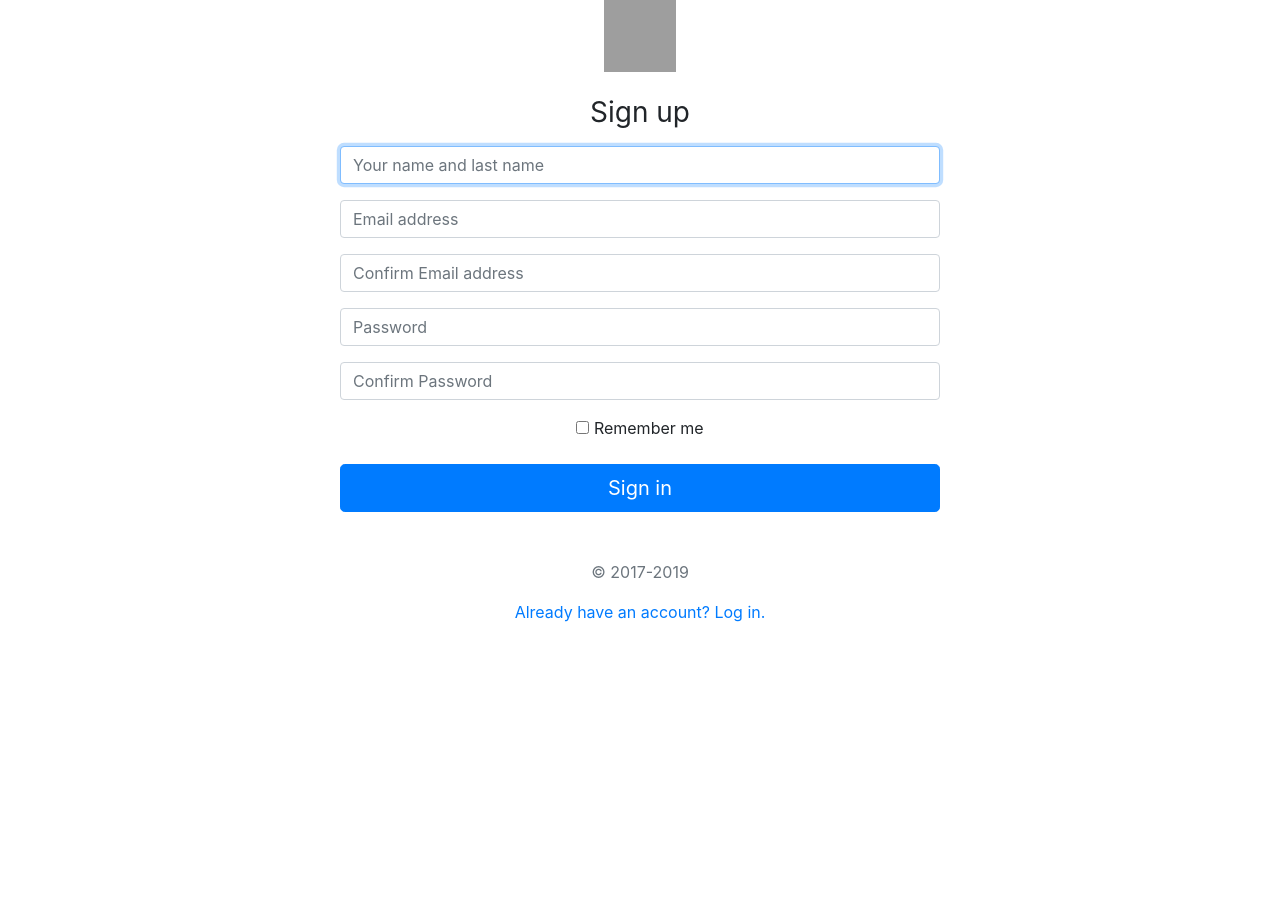
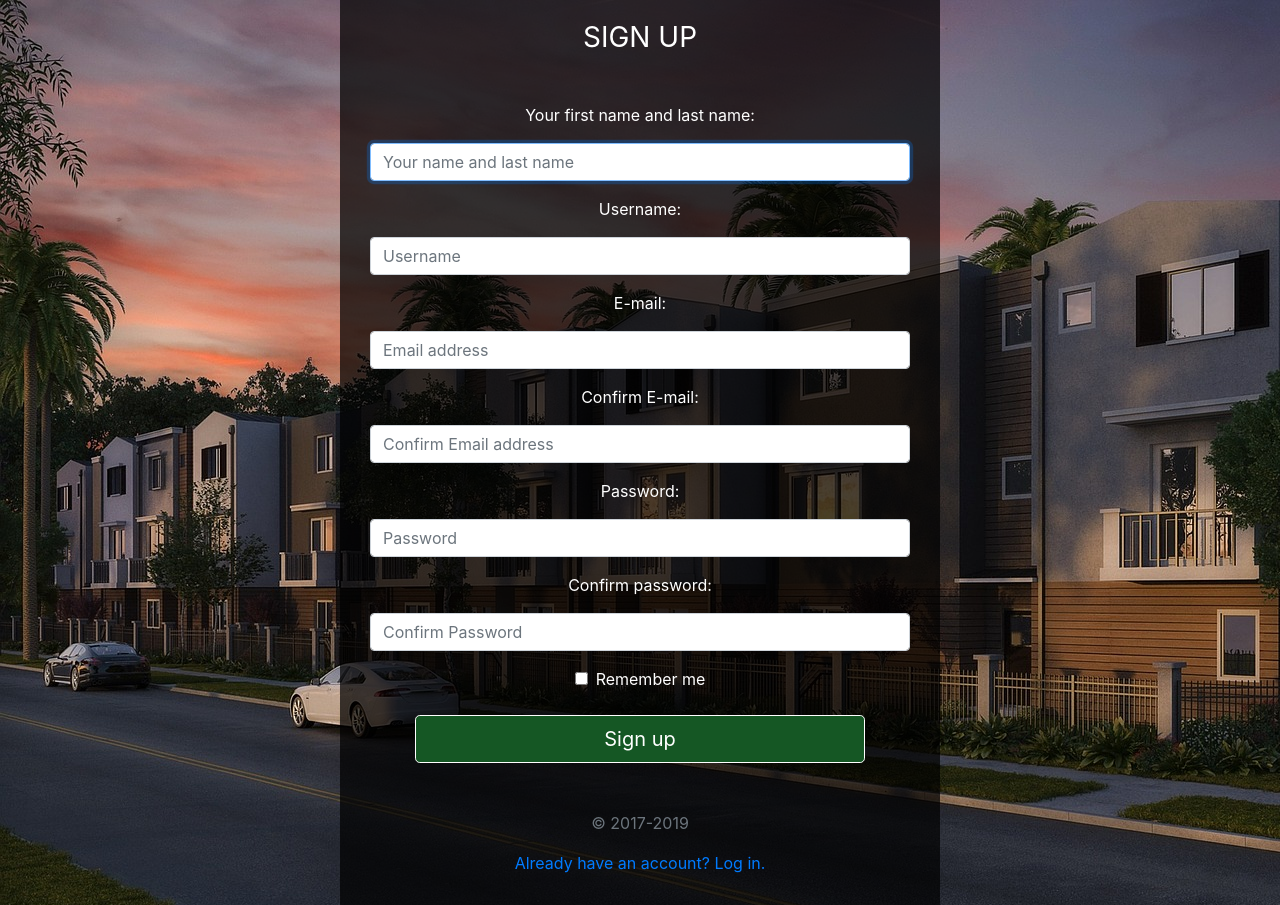
Before and after one commit to filipmedak/real-estate, a PHP site: page /includes/register.php in a window 1280 px wide. Before the commit the page ends 622 px from the top, so only its background shows below. Run offline with PHP 8.4, Linux system fonts and the light colour scheme; grey boxes are pictures that could not be loaded.

Commit message:
Masu promjena

```diff
--- a/css/login.css
+++ b/css/login.css
@@ -1,6 +1,35 @@
+body{
+    background: cadetblue;
+    background-image: url("../img/promoImage.jpg");
+}
+
+.form-container{
+    height: 100vh;
+    display: flex;
+    flex-direction: column;
+    justify-content: center;
+}
+.form-container h1{
+    color: white;
+    text-transform: uppercase;
+}
+form{
+    padding:30px;
+    background: #000000b5;
+}
+form .btn{
+    background-color: #155724;
+    border-color: #ffffff;
+    max-width: 450px;
+    margin:0 auto;
+}
+form .btn:hover{
+    background-color: #0f501e;
+    border-color: #ffffff;
+}
+
 .form-signin{
     width:80%;
     margin:0 auto;
     max-width: 600px!important;
-
 }
--- a/includes/register.php
+++ b/includes/register.php
@@ -13,6 +13,12 @@ if(isset($_GET['error'])){
         break;
         case 'passwTooShort':
         $error='Password is too short! Your password must contain at least 8 charachters.';
+        break;
+        case 'usernameTaken':
+        $error='There is already a registered user with the entered username.';
+        break;
+        case 'emailExists':
+        $error='There is already a registered user with the entered email.';
         break;
         default:
         $error='An unknown error has occured.';
@@ -43,6 +49,7 @@ else{$error="";$name="";}
     <link href="../css/login.css" rel="stylesheet">
 
     <style>
+
     .bd-placeholder-img {
         font-size: 1.125rem;
         text-anchor: middle;
@@ -63,9 +70,10 @@ else{$error="";$name="";}
 </head>
 
 <body class="text-center">
+    <div class="container form-container">
     <form class="form-signin" action="register.inc.php" method="POST">
         <img class="mb-4" src="/docs/4.3/assets/brand/bootstrap-solid.svg" alt="" width="72" height="72">
-        <h1 class="h3 mb-3 font-weight-normal">Sign up</h1>
+        <h1 class="h3 mb-5 font-weight-normal">Sign up</h1>
 
 
         <?php
@@ -77,37 +85,44 @@ else{$error="";$name="";}
         ?>
 
         <label for="inputName" class="sr-only">Name and Lastname</label>
+        <span class="text-white">Your first name and last name:</span>
         <?php
         echo '<input type="name" name="name" id="inputName" class="form-control my-3" placeholder="Your name and last name" value="'.$name.'" required autofocus>';
         ?>
 
+        <label for="inputUsername" class="sr-only">Email address</label>
+        <span class="text-white">Username:</span><input type="text" name="username" id="inputUsername" class="form-control my-3" placeholder="Username" required>
+
         <label for="inputEmail" class="sr-only">Email address</label>
-        <input type="email" name="email" id="inputEmail" class="form-control my-3" placeholder="Email address" required>
+        <span class="text-white">E-mail:</span><input type="email" name="email" id="inputEmail" class="form-control my-3" placeholder="Email address" required>
 
         <label for="inputConfEmail" class="sr-only">Confirm Email address</label>
-        <input type="email" name="confemail" id="ConfirminputEmail" class="form-control my-3"
+        <span class="text-white">Confirm E-mail:</span><input type="email" name="confemail" id="ConfirminputEmail" class="form-control my-3"
             placeholder="Confirm Email address" required>
 
         <label for="inputPassword" class="sr-only">Password</label>
-        <input type="password" name="passw" id="inputPassword" class="form-control my-3" placeholder="Password"
+        <span class="text-white">Password:</span><input type="password" name="passw" id="inputPassword" class="form-control my-3" placeholder="Password"
             required>
 
-        <label for="inputConfPassword" class="sr-only">Password</label>
-        <input type="password" name="confpassw" id="inputConfPassword" class="form-control my-3"
+        <label for="inputConfPassword" class="sr-only">Confirm Password</label>
+        <span class="text-white">Confirm password:</span><input type="password" name="confpassw" id="inputConfPassword" class="form-control my-3"
             placeholder="Confirm Password" required>
 
         <div class="checkbox mb-3">
             <label>
-                <input type="checkbox" value="remember-me"> Remember me
+                <input type="checkbox" value="remember-me"><span class="text-white ml-2">Remember me</span>
             </label>
         </div>
-        <button class="btn btn-lg btn-primary btn-block" type="submit" name="register">Sign in</button>
+        <button class="btn btn-lg btn-primary btn-block" type="submit" name="register">Sign up</button>
         <p class="mt-5 mb-3 text-muted">&copy; 2017-2019</p>
+        <a href="login.php">Already have an account? Log in.</a>
+
     </form>
 
 
 
-    <a href="login.php">Already have an account? Log in.</a>
+
+        </div>
 </body>
 
 </html>
--- a/index.html
+++ b/index.html
@@ -40,8 +40,8 @@
                 <div class="dropdown-menu" aria-labelledby="navbarDropdownMenuLink">
                   <a class="dropdown-item font-weight-bold profileColor" href="#">Signed in as:</a>
                   <a class="dropdown-item font-weight-bold profileColor" href="#">Pero Peric</a>
-                  <a class="dropdown-item font-weight-bold profileColor" href="#"><img src="img/loginIcon.png" alt="Smiley face" height="20" width="20">Log In</a>
-                  <a class="dropdown-item font-weight-bold profileColor" href="#"><img src="img/signupIcon.png" alt="Smiley face" height="20" width="20">Sign Up</a>
+                  <a class="dropdown-item font-weight-bold profileColor" href="includes/login.php"><img src="img/loginIcon.png" alt="Smiley face" height="20" width="20">Log In</a>
+                  <a class="dropdown-item font-weight-bold profileColor" href="includes/register.php"><img src="img/signupIcon.png" alt="Smiley face" height="20" width="20">Sign Up</a>
                 </div>
             </li>
           </div>
```
Also changed, not shown: includes/login.php (+9 -5 lines), includes/register.inc.php (+98 -8 lines).
